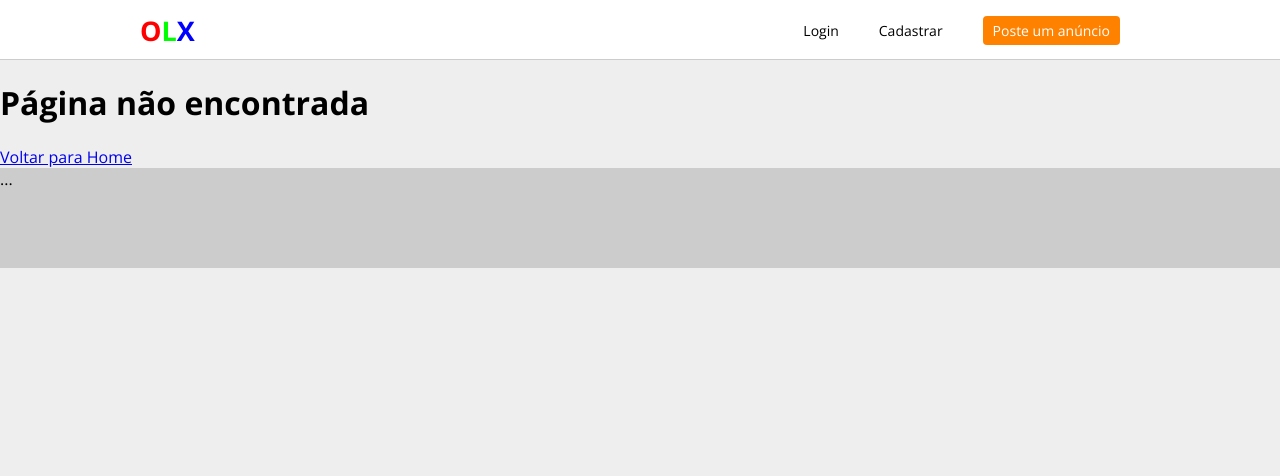
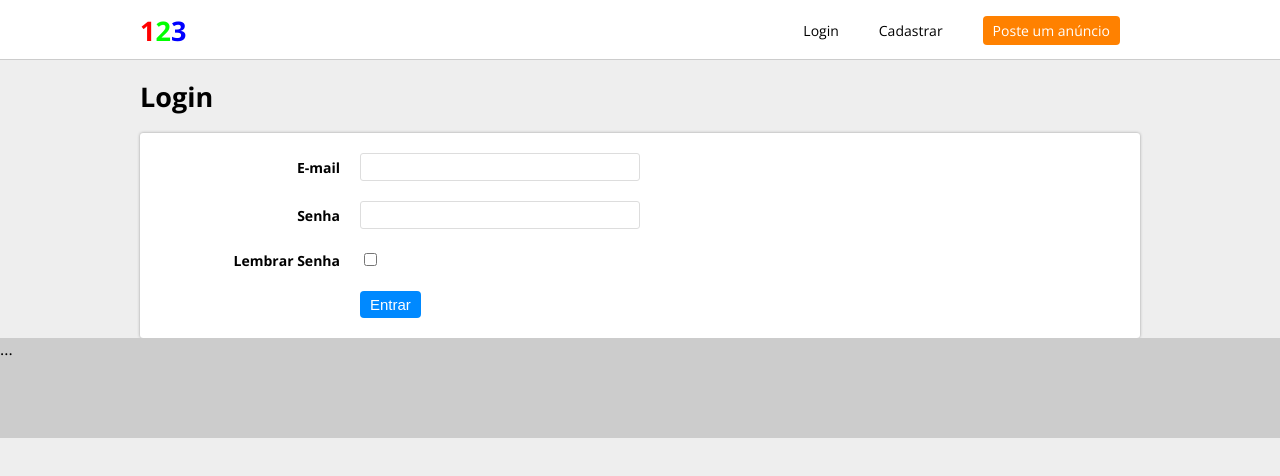
Before and after one commit to juliocsrf/react-olx, a React (Create React App) app: page /signin in a window 1280 px wide. Shown: the top 476 px of the page. Built offline with nearby package versions, Linux system fonts and the light colour scheme.

Commit message:
Estrutura de Login

```diff
--- a/src/Routes.js
+++ b/src/Routes.js
@@ -4,6 +4,7 @@
 import Home from './pages/Home';
 import About from './pages/About';
 import NotFound from './pages/NotFound';
+import SignIn from './pages/SignIn';
 
 const Routes = () => {
     return (
@@ -16,6 +17,10 @@
                 <About />
             </Route>
 
+            <Route exact path="/signin">
+                <SignIn />
+            </Route>
+
             <Route>
                 <NotFound />
             </Route>
--- a/src/components/MainComponents.js
+++ b/src/components/MainComponents.js
@@ -2,8 +2,21 @@
 
 export const Template = styled.div``;
 
-export const PageContainer = styled.div``;
+export const PageContainer = styled.div`
+    max-width: 1000px;
+    margin: auto;
+`;
 
-export const PageTitle = styled.h1;
+export const PageTitle = styled.h1`
+    font-size: 27px;
+`;
 
 export const PageBody = styled.div``;
+
+export const ErrorMessage = styled.div`
+    margin: 10 0px;
+    background-color: #FFCACA;
+    color: #000;
+    border: 2px solid #FF0000;
+    padding: 10px;
+`;
--- a/src/components/partials/Header/index.js
+++ b/src/components/partials/Header/index.js
@@ -12,9 +12,9 @@
             <div className="container">
                 <div className="logo">
                     <Link to="/">
-                        <span className="logo-1">O</span>
-                        <span className="logo-2">L</span>
-                        <span className="logo-3">X</span>
+                        <span className="logo-1">1</span>
+                        <span className="logo-2">2</span>
+                        <span className="logo-3">3</span>
                     </Link>
                 </div>
 
--- a/src/helpers/AuthHandler.js
+++ b/src/helpers/AuthHandler.js
@@ -4,3 +4,11 @@
     let token = Cookies.get('token');
     return (token) ? true : false;
 }
+
+export const doLogin = (token, rememberPassword = false) => {
+    if(rememberPassword) {
+        Cookies.set('token', token, { expires: 999 });
+    } else {
+        Cookies.set('token', token);
+    }
+}
--- /dev/null
+++ b/src/helpers/OlxAPI.js
@@ -0,0 +1,9 @@
+const OlxAPI = {
+    login: async (email, password) => {
+        // Consultar webservice
+
+        return { error: 'Em desenvolvimento' };
+    }
+};
+
+export default () => OlxAPI;
--- /dev/null
+++ b/src/pages/SignIn/index.js
@@ -0,0 +1,90 @@
+import React, { useState } from 'react';
+import { PageArea } from './styled';
+import useApi from '../../helpers/OlxAPI';
+import { doLogin } from '../../helpers/AuthHandler';
+
+import { PageContainer, PageTitle, ErrorMessage } from '../../components/MainComponents';
+
+const Page = () => {
+    const api = useApi();
+
+    const [email, setEmail] = useState('');
+    const [password, setPassword] = useState('');
+    const [rememberPassword, setRememberPassword] = useState(false);
+    const [disabled, setDisabled] = useState(false);
+    const [error, setError] = useState('');
+
+    const handleSubmit = async (e) => {
+        e.preventDefault();
+        setDisabled(true);
+
+        const json = await api.login(email, password);
+
+        if(json.error) {
+            setError(json.error);
+        } else {
+            doLogin(json.token, rememberPassword);
+            window.location.href = '/';
+        }
+    }
+
+    return (
+        <PageContainer>
+            <PageTitle>Login</PageTitle>
+            <PageArea>
+                {error &&
+                    <ErrorMessage>{error}</ErrorMessage>
+                }
+
+                <form onSubmit={handleSubmit}>
+                    <label className="area">
+                        <div className="area--title">E-mail</div>
+                        <div className="area--input">
+                            <input
+                                type="email"
+                                disabled={disabled}
+                                value={email}
+                                onChange={e=>setEmail(e.target.value)}
+                                required
+                            />
+                        </div>
+                    </label>
+
+                    <label className="area">
+                        <div className="area--title">Senha</div>
+                        <div className="area--input">
+                            <input
+                                type="password"
+                                disabled={disabled}
+                                value={password}
+                                onChange={e=>setPassword(e.target.value)}
+                                required
+                            />
+                        </div>
+                    </label>
+
+                    <label className="area">
+                        <div className="area--title">Lembrar Senha</div>
+                        <div className="area--input">
+                            <input
+                                type="checkbox"
+                                disabled={disabled}
+                                checked={rememberPassword}
+                                onChange={()=>setRememberPassword(!rememberPassword)}
+                            />
+                        </div>
+                    </label>
+
+                    <label className="area">
+                        <div className="area--title"></div>
+                        <div className="area--input">
+                            <button>Entrar</button>
+                        </div>
+                    </label>
+                </form>
+            </PageArea>
+        </PageContainer>
+    );
+}
+
+export default Page;
--- /dev/null
+++ b/src/pages/SignIn/styled.js
@@ -0,0 +1,65 @@
+import styled from 'styled-components';
+
+export const PageArea = styled.div`
+    form {
+        background-color: #FFF;
+        border-radius: 3px;
+        padding: 10px;
+        box-shadow: 0px 0px 3px #999;
+
+        .area {
+            display: flex;
+            align-items: center;
+            padding: 10px;
+            max-width: 500px;
+
+
+            .area--title {
+                width: 200px;
+                text-align: right;
+                padding-right: 20px;
+                font-weight: bold;
+                font-size: 14px;
+            }
+
+            .area--input {
+                flex: 1;
+
+                input {
+                    width: 100%;
+                    font-size: 14px;
+                    padding: 5px;
+                    border: 1px solid #DDD;
+                    border-radius: 3px;
+                    outline: 0;
+                    transition: all ease .4s;
+
+                    &:focus {
+                        border: 1px solid #333;
+                        color: #333;
+                    }
+                }
+
+                input[type=checkbox] {
+                    width: auto;
+                }
+            }
+
+
+            button {
+                background-color: #0089FF;
+                border: 0;
+                outline: 0;
+                padding: 5px 10px;
+                border-radius: 4px;
+                color: #FFF;
+                font-size: 15px;
+                cursor: pointer;
+
+                &:hover {
+                    background-color: #006FCE;
+                }
+            }
+        }
+    }
+`;
```
